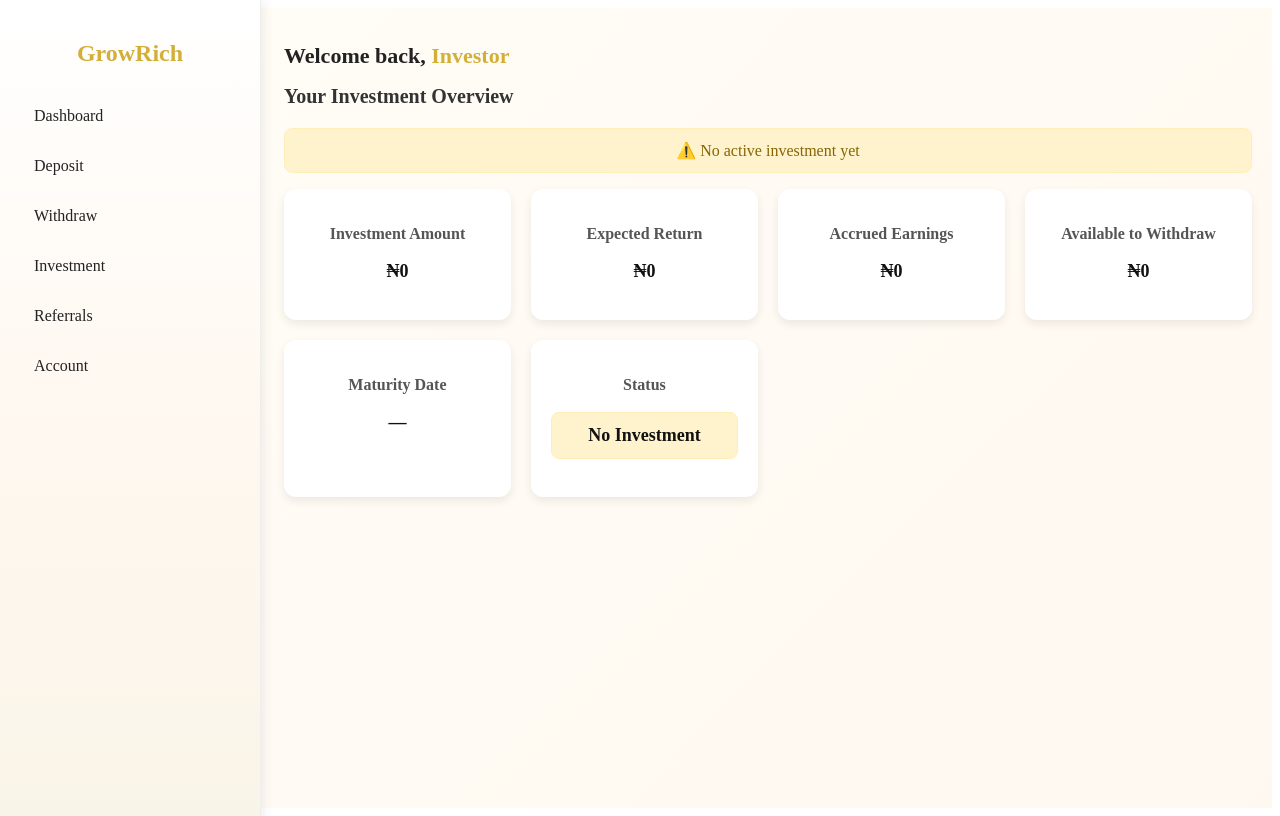
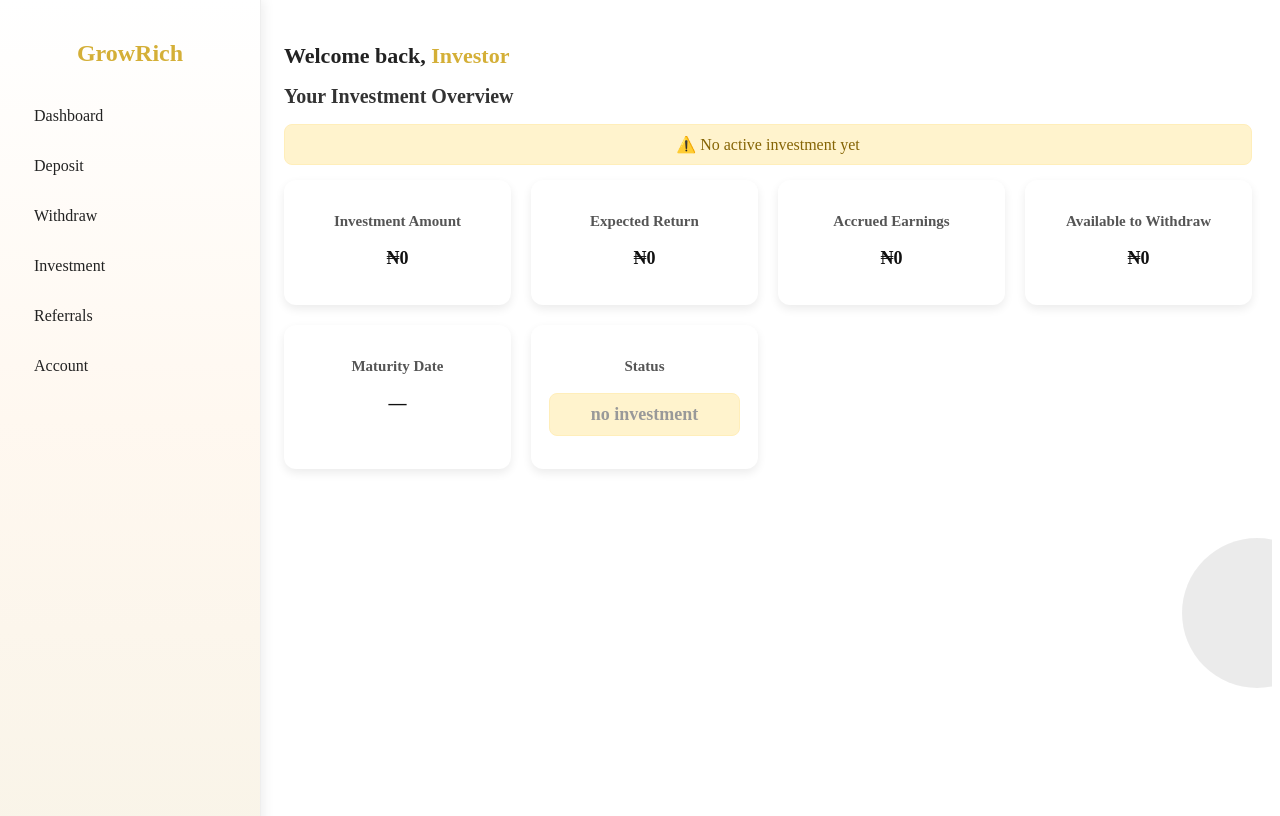
Before and after one commit to YBspotted20045/Grow-rich-investinm, a React (Vite) app: page /Dashboard in a window 1280 px wide. Built offline with nearby package versions, Linux system fonts and the light colour scheme; no server answers.

Commit message:
Update Dashboard.css

```diff
--- a/src/pages/Dashboard.css
+++ b/src/pages/Dashboard.css
@@ -1,7 +1,37 @@
 .dashboard-wrapper {
   display: flex;
   min-height: 100vh;
-  background: linear-gradient(135deg, #fffdf7, #fff8f0);
+  background: #ffffff;
+  position: relative;
+  overflow: hidden;
+}
+
+/* Decorative black & gold circles */
+.dashboard-wrapper::before,
+.dashboard-wrapper::after {
+  content: "";
+  position: absolute;
+  border-radius: 50%;
+  opacity: 0.08;
+  z-index: 0;
+}
+
+/* Gold circle */
+.dashboard-wrapper::before {
+  width: 200px;
+  height: 200px;
+  background: #d4af37;
+  top: 10%;
+  left: -80px;
+}
+
+/* Black circle */
+.dashboard-wrapper::after {
+  width: 150px;
+  height: 150px;
+  background: #000;
+  bottom: 15%;
+  right: -60px;
 }
 
 /* Main content */
@@ -9,6 +39,8 @@
   flex: 1;
   padding: 20px;
   margin-left: 220px; /* space for sidebar */
+  position: relative;
+  z-index: 1; /* ensures text/cards are above background */
 }
 
 .dashboard-heading {
@@ -24,17 +56,18 @@
 
 .overview-title {
   font-size: 20px;
-  margin-bottom: 20px;
+  margin-bottom: 15px;
   color: #333;
 }
 
 .no-investment {
   background: #fff3cd;
-  padding: 12px;
+  padding: 10px;
   border: 1px solid #ffeeba;
   border-radius: 8px;
   color: #856404;
   font-weight: 500;
+  margin-bottom: 15px;
   text-align: center;
 }
 
@@ -49,20 +82,23 @@
 .info-card {
   background: #fff;
   border-radius: 12px;
-  padding: 20px;
+  padding: 18px;
   box-shadow: 0 4px 10px rgba(0,0,0,0.08);
   text-align: center;
-  transition: transform 0.2s ease-in-out;
+  transition: transform 0.2s ease-in-out, box-shadow 0.2s ease-in-out;
+  position: relative;
+  z-index: 1;
 }
 
 .info-card:hover {
   transform: translateY(-4px);
+  box-shadow: 0 6px 14px rgba(0,0,0,0.12);
 }
 
 .info-card h3 {
-  font-size: 16px;
+  font-size: 15px;
   color: #555;
-  margin-bottom: 10px;
+  margin-bottom: 8px;
 }
 
 .info-card p {
@@ -71,22 +107,18 @@
   color: #111;
 }
 
-/* Status card */
-.status-card p {
-  text-transform: capitalize;
-  font-weight: bold;
-}
-
+/* Status card colors */
 .status-card p.active {
   color: green;
 }
-
 .status-card p.pending {
   color: orange;
 }
-
 .status-card p.matured {
   color: #d4af37; /* gold */
+}
+.status-card p.no-investment {
+  color: #999;
 }
 
 /* Mobile */
```
